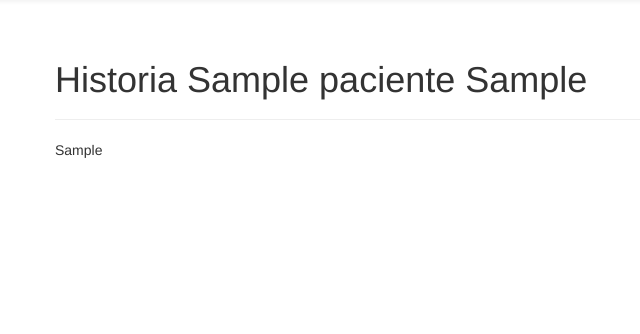
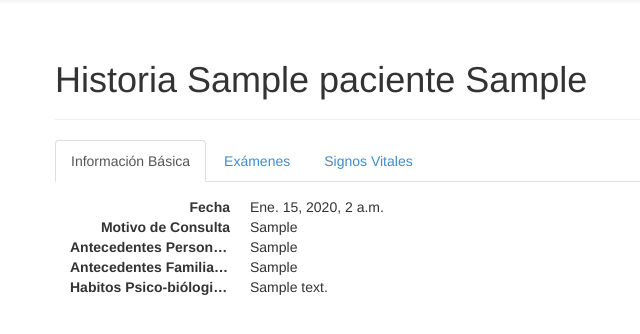
Before and after one commit to gustavoatt/consultas, a Django app: page /historias/1/ in a window 1280 px wide. Shown: the part 52-386 px from the top of the page, without its empty margins (15-655 px from the left). Run offline with Django 3.2, Linux system fonts and the light colour scheme; tables that the repository leaves empty hold one stand-in row (values such as "Sample post"); parts of the project's set-up code (start-up, migrations or seed data) failed here and were passed over.

Commit message:
Detalles de la historia pueden ser visualizados

```diff
--- a/consultas_proyecto/historias_app/models.py
+++ b/consultas_proyecto/historias_app/models.py
@@ -68,6 +68,28 @@ class Historia(models.Model):
                                verbose_name=u'Índice de Masa Corporal'
                              )
 
+  def get_examenes_fields(self):
+    return [(field.verbose_name, field.value_to_string(self))
+            for field in Historia._meta.fields
+            if 'examen' in field.name]
+
+  def get_signos_vitales_fields(self):
+    signos_vitales_field_names = [
+        'temperatura',
+        'pulso',
+        'respiracion',
+        'tension_art_sist',
+        'tension_art_diast',
+        'frecuencia_cardiaca',
+        'peso',
+        'talla',
+        'grasa_corporal'
+    ]
+
+    return [(field.verbose_name, field.value_to_string(self))
+            for field in Historia._meta.fields
+            if field.name in signos_vitales_field_names]
+
 
 class Examen(models.Model):
   historia = models.ForeignKey(Historia)
--- a/consultas_proyecto/templates/historias_app/historia_detail.html
+++ b/consultas_proyecto/templates/historias_app/historia_detail.html
@@ -5,5 +5,59 @@
 {% endblock page_title %}
 
 {% block content %}
-  {{ historia.motivo_consulta }}
+  <ul class="nav nav-tabs">
+    <li class="tab-pane active"><a href="#info_basica" data-toggle="tab">Información Básica</a></li>
+    <li class="tab-pane"><a href="#examenes" data-toggle="tab">Exámenes</a></li>
+    <li class="tab-pane"><a href="#signos_vitales" data-toggle="tab">Signos Vitales</a></li>
+  </ul>
+
+  <div class="tab-content panel-body">
+    <div class="tab-pane active" id="info_basica">
+          <dl class="dl-horizontal">
+            <dt>Fecha</dt>
+            <dd>{{ historia.fecha }}</dd>
+
+            <dt>Motivo de Consulta</dt>
+            <dd>{{ historia.motivo_consulta }}</dd>
+
+            {% if historia.antecedentes_personales %}
+              <dt>Antecedentes Personales</dt>
+              <dd>{{ historia.antecedentes_personales }}</dd>
+            {% endif %}
+
+            {% if historia.antecedentes_familiares %}
+              <dt>Antecedentes Familiares</dt>
+              <dd>{{ historia.antecedentes_familiares }}</dd>
+            {% endif %}
+
+            {% if historia.habitos_psicobiologicos %}
+              <dt>Habitos Psico-biólogicos</dt>
+              <dd>{{ historia.habitos_psicobiologicos }}</dd>
+            {% endif %}
+          </dl>
+      </div>
+
+      <div class="tab-pane" id="examenes">
+        <dl class="dl-horizontal">
+          {% for name, val in historia.get_examenes_fields %}
+            {% if val %}
+              <dt>{{ name.capitalize }}</dt>
+              <dd>{{ val }}</dd>
+            {% endif %}
+          {% endfor %}
+        </dl>
+      </div>
+
+      <div class="tab-pane" id="signos_vitales">
+        <dl class="dl-horizontal">
+          {% for name, val in historia.get_signos_vitales_fields %}
+            {% if val != "None" %}
+              <dt>{{ name.capitalize }}</dt>
+              <dd>{{ val }}</dd>
+            {% endif %}
+          {% endfor %}
+        </dl>
+      </div>
+    </div>
+  </div>
 {% endblock content %}
--- a/consultas_proyecto/templates/historias_app/historia_list.html
+++ b/consultas_proyecto/templates/historias_app/historia_list.html
@@ -22,7 +22,7 @@
               <td>{{ forloop.counter }}</td>
               <td>{{ historia.fecha }}</td>
               <td>{{ historia.motivo_consulta }}</td>
-              <td><a href="#">Ver más</a></td>
+              <td><a href={% url 'historia_detail' pk=historia.pk %}>Ver más</a></td>
             </tr>
           {% endfor %}
         </tbody>
```
Also changed, not shown: consultas_proyecto/historias_app/tests/test_views.py (+7 -1 lines).
